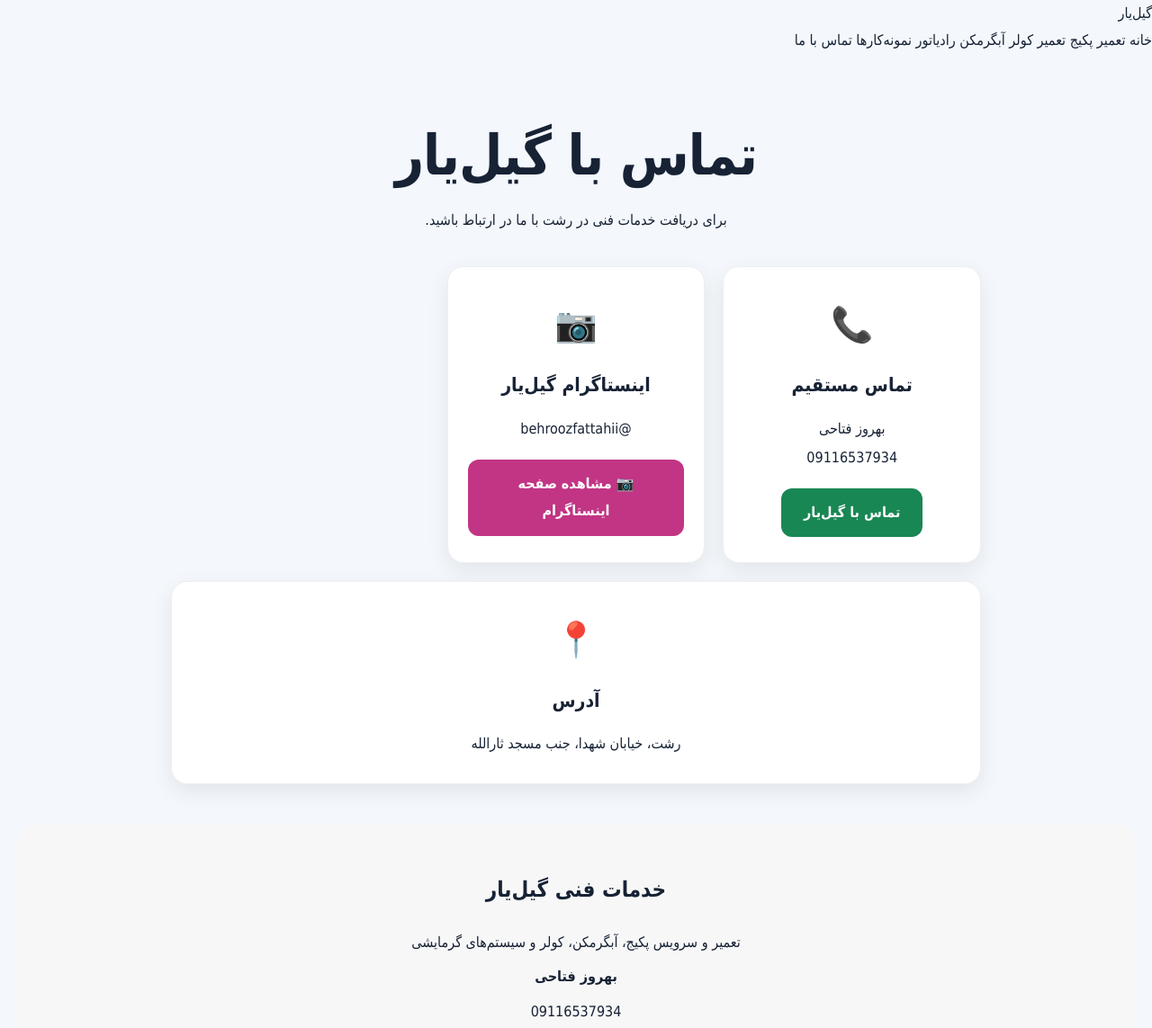
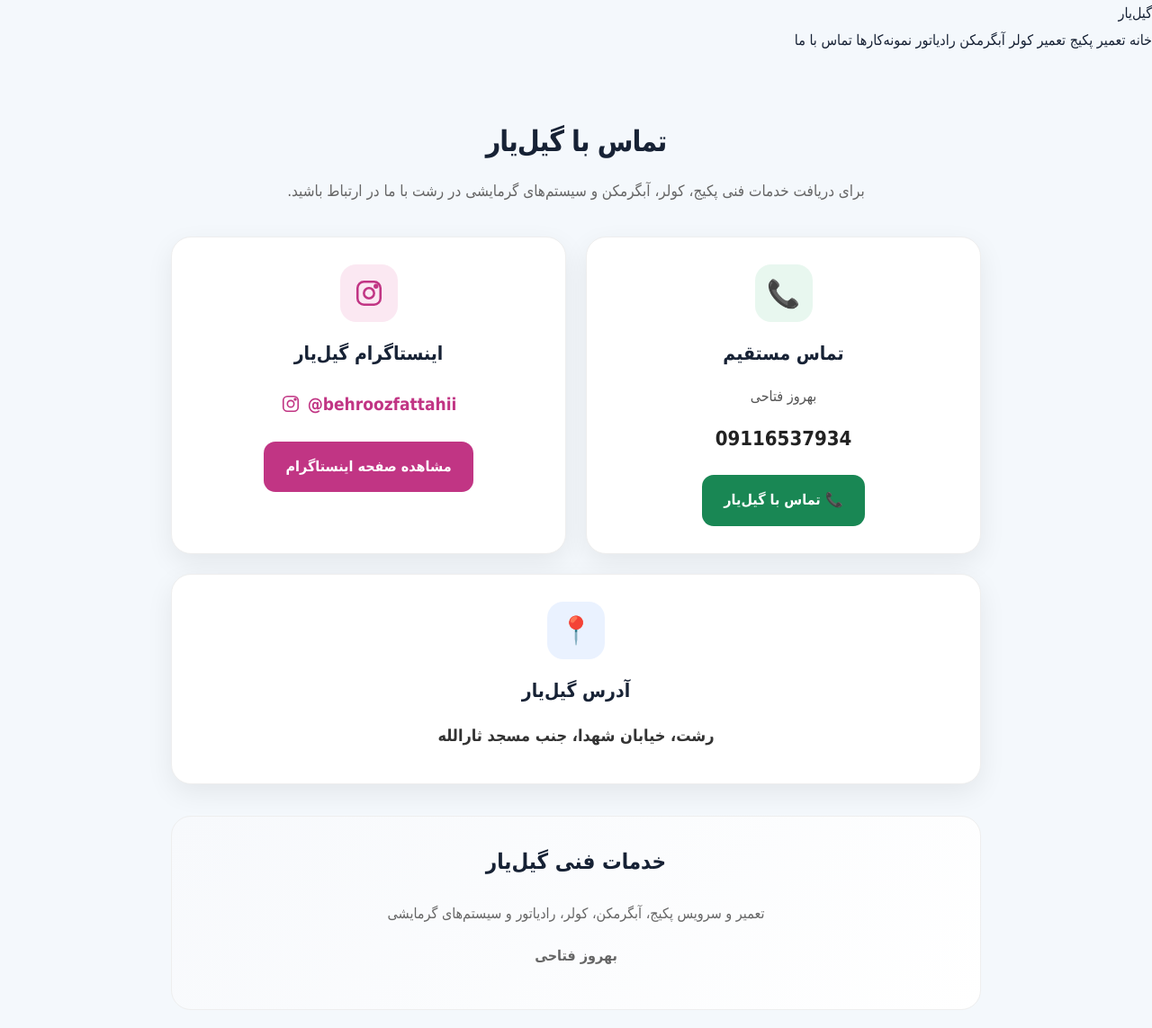
Before and after one commit to gilyarrasht/Gilyar_site, a plain HTML site: page contact.html in a window 1280 px wide. Shown: the top 1143 px of the page at 90% size. Drawn offline with Linux system fonts and the light colour scheme.

Commit message:
Update contact.html

```diff
--- a/contact.html
+++ b/contact.html
@@ -12,38 +12,74 @@
 
   <style>
     .contact-page {
-      padding: 50px 20px;
+      padding: 55px 18px;
+      min-height: 70vh;
     }
 
-    .contact-title {
+    .contact-hero {
+      max-width: 850px;
+      margin: 0 auto 35px;
       text-align: center;
-      margin-bottom: 35px;
     }
 
-    .contact-title h1 {
+    .contact-hero h1 {
+      font-size: 32px;
       margin-bottom: 12px;
+    }
+
+    .contact-hero p {
+      color: #666;
+      font-size: 17px;
+      line-height: 1.9;
     }
 
     .contact-grid {
       max-width: 900px;
       margin: 0 auto;
       display: grid;
-      grid-template-columns: repeat(auto-fit, minmax(260px, 1fr));
-      gap: 20px;
+      grid-template-columns: repeat(2, minmax(0, 1fr));
+      gap: 22px;
     }
 
     .contact-card {
       background: #fff;
-      border-radius: 18px;
-      padding: 28px 22px;
+      border: 1px solid #eee;
+      border-radius: 22px;
+      padding: 30px 22px;
       text-align: center;
-      box-shadow: 0 8px 25px rgba(0, 0, 0, 0.08);
-      border: 1px solid #eee;
+      box-shadow: 0 10px 30px rgba(0, 0, 0, 0.07);
+      transition: transform 0.2s ease, box-shadow 0.2s ease;
+    }
+
+    .contact-card:hover {
+      transform: translateY(-3px);
+      box-shadow: 0 14px 35px rgba(0, 0, 0, 0.10);
     }
 
     .contact-icon {
-      font-size: 38px;
-      margin-bottom: 12px;
+      width: 64px;
+      height: 64px;
+      margin: 0 auto 16px;
+      border-radius: 18px;
+      display: flex;
+      align-items: center;
+      justify-content: center;
+      font-size: 30px;
+    }
+
+    .phone-icon {
+      background: #e8f7ef;
+      color: #198754;
+    }
+
+    .instagram-icon {
+      background: #fbe8f2;
+      color: #c13584;
+    }
+
+    .address-icon {
+      background: #eaf2ff;
+      color: #2463b5;
     }
 
     .contact-card h2 {
@@ -52,43 +88,116 @@
     }
 
     .contact-card p {
-      line-height: 2;
-      margin: 0;
+      margin: 6px 0;
+      line-height: 1.9;
+      color: #555;
+    }
+
+    .phone-number {
+      direction: ltr;
+      display: inline-block;
+      font-size: 22px;
+      font-weight: bold;
+      color: #222;
+      margin-top: 4px;
+    }
+
+    .instagram-id {
+      direction: ltr;
+      display: inline-flex;
+      align-items: center;
+      gap: 8px;
+      font-size: 19px;
+      font-weight: bold;
+      color: #c13584;
+      margin-top: 5px;
+    }
+
+    .instagram-mini-icon {
+      width: 22px;
+      height: 22px;
     }
 
     .contact-button {
-      display: inline-block;
-      margin-top: 18px;
-      padding: 12px 25px;
-      border-radius: 12px;
+      display: inline-flex;
+      align-items: center;
+      justify-content: center;
+      gap: 8px;
+      margin-top: 20px;
+      padding: 13px 24px;
+      border-radius: 13px;
       text-decoration: none;
       font-weight: bold;
+      transition: opacity 0.2s ease;
+    }
+
+    .contact-button:hover {
+      opacity: 0.88;
     }
 
     .phone-button {
       background: #198754;
-      color: white;
+      color: #fff;
     }
 
     .instagram-button {
       background: #c13584;
-      color: white;
+      color: #fff;
     }
 
     .address-card {
       grid-column: 1 / -1;
     }
 
+    .address-text {
+      font-size: 18px;
+      font-weight: 600;
+      color: #333 !important;
+    }
+
     .contact-footer {
+      max-width: 900px;
+      margin: 35px auto 0;
+      padding: 28px 20px;
       text-align: center;
-      margin-top: 45px;
-      padding: 30px 20px;
-      background: #f7f7f7;
-      border-radius: 18px;
+      background: linear-gradient(135deg, #f7f9fc, #ffffff);
+      border: 1px solid #eee;
+      border-radius: 22px;
+    }
+
+    .contact-footer h2 {
+      margin-top: 0;
     }
 
     .contact-footer p {
-      margin: 8px 0;
+      line-height: 1.9;
+      color: #666;
+    }
+
+    @media (max-width: 650px) {
+      .contact-page {
+        padding: 40px 15px;
+      }
+
+      .contact-hero h1 {
+        font-size: 27px;
+      }
+
+      .contact-hero p {
+        font-size: 15px;
+      }
+
+      .contact-grid {
+        grid-template-columns: 1fr;
+      }
+
+      .address-card {
+        grid-column: auto;
+      }
+
+      .contact-card {
+        padding: 27px 18px;
+      }
     }
   </style>
 </head>
@@ -117,11 +226,10 @@
 
   <section class="contact-page">
 
-    <div class="contact-title">
+    <div class="contact-hero">
       <h1>تماس با گیل‌یار</h1>
-
       <p>
-        برای دریافت خدمات فنی در رشت با ما در ارتباط باشید.
+        برای دریافت خدمات فنی پکیج، کولر، آبگرمکن و سیستم‌های گرمایشی در رشت با ما در ارتباط باشید.
       </p>
     </div>
 
@@ -129,22 +237,22 @@
 
       <div class="contact-card">
 
-        <div class="contact-icon">📞</div>
+        <div class="contact-icon phone-icon">📞</div>
 
         <h2>تماس مستقیم</h2>
 
-        <p>
-          بهروز فتاحی
-        </p>
+        <p>بهروز فتاحی</p>
 
-        <p>
+        <div class="phone-number">
           09116537934
-        </p>
+        </div>
+
+        <br>
 
         <a
           class="contact-button phone-button"
           href="tel:09116537934">
-          تماس با گیل‌یار
+          📞 تماس با گیل‌یار
         </a>
 
       </div>
@@ -152,20 +260,51 @@
 
       <div class="contact-card">
 
-        <div class="contact-icon">📷</div>
+        <div class="contact-icon instagram-icon">
+
+          <svg width="34" height="34" viewBox="0 0 24 24"
+               fill="none" stroke="currentColor" stroke-width="1.8"
+               stroke-linecap="round" stroke-linejoin="round"
+               aria-hidden="true">
+
+            <rect x="3" y="3" width="18" height="18" rx="5"></rect>
+            <circle cx="12" cy="12" r="4"></circle>
+            <circle cx="17.5" cy="6.5" r="1"></circle>
+
+          </svg>
+
+        </div>
 
         <h2>اینستاگرام گیل‌یار</h2>
 
-        <p>
+        <div class="instagram-id">
+
+          <svg class="instagram-mini-icon"
+               viewBox="0 0 24 24"
+               fill="none" stroke="currentColor" stroke-width="1.8"
+               stroke-linecap="round" stroke-linejoin="round"
+               aria-hidden="true">
+
+            <rect x="3" y="3" width="18" height="18" rx="5"></rect>
+            <circle cx="12" cy="12" r="4"></circle>
+            <circle cx="17.5" cy="6.5" r="1"></circle>
+
+          </svg>
+
           @behroozfattahii
-        </p>
+
+        </div>
+
+        <br>
 
         <a
           class="contact-button instagram-button"
           href="https://instagram.com/behroozfattahii"
           target="_blank"
           rel="noopener noreferrer">
-          📷 مشاهده صفحه اینستاگرام
+
+          مشاهده صفحه اینستاگرام
+
         </a>
 
       </div>
@@ -173,11 +312,11 @@
 
       <div class="contact-card address-card">
 
-        <div class="contact-icon">📍</div>
+        <div class="contact-icon address-icon">📍</div>
 
-        <h2>آدرس</h2>
+        <h2>آدرس گیل‌یار</h2>
 
-        <p>
+        <p class="address-text">
           رشت، خیابان شهدا، جنب مسجد ثارالله
         </p>
 
@@ -191,15 +330,11 @@
       <h2>خدمات فنی گیل‌یار</h2>
 
       <p>
-        تعمیر و سرویس پکیج، آبگرمکن، کولر و سیستم‌های گرمایشی
+        تعمیر و سرویس پکیج، آبگرمکن، کولر، رادیاتور و سیستم‌های گرمایشی
       </p>
 
       <p>
         <strong>بهروز فتاحی</strong>
-      </p>
-
-      <p>
-        <a href="tel:09116537934">09116537934</a>
       </p>
 
     </div>
```
